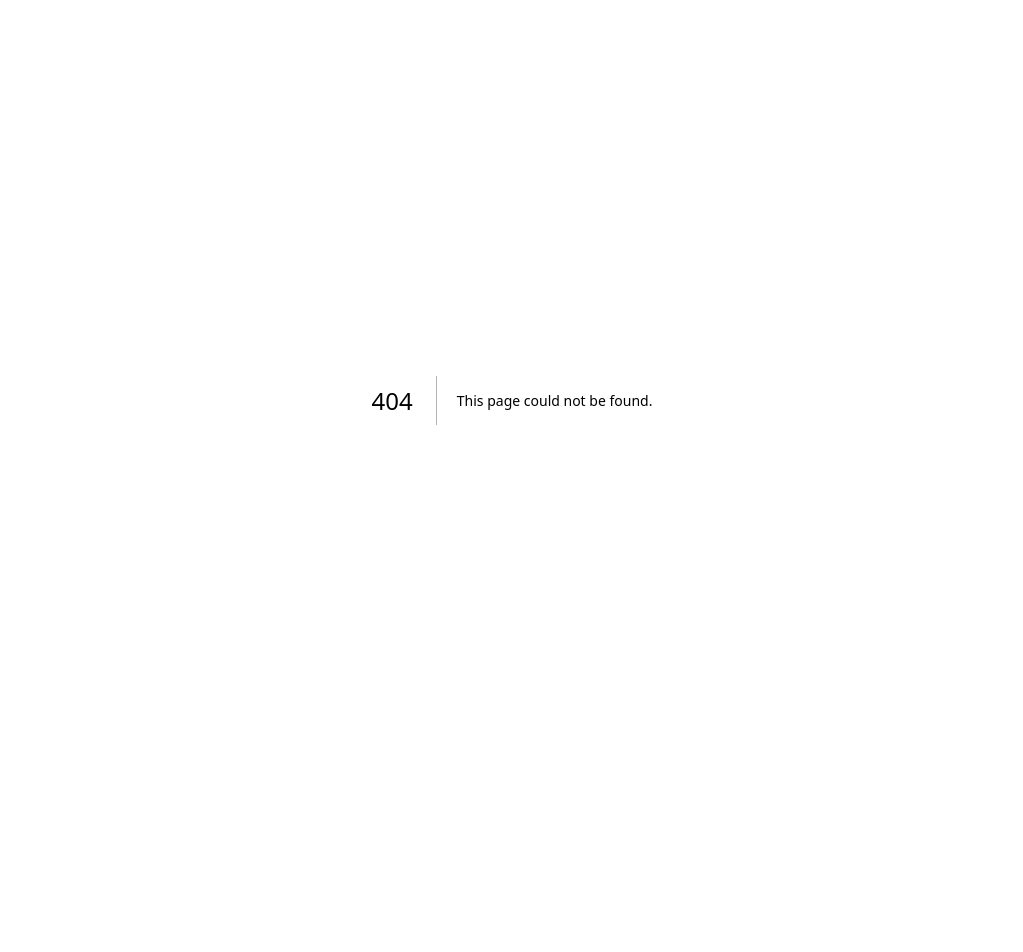
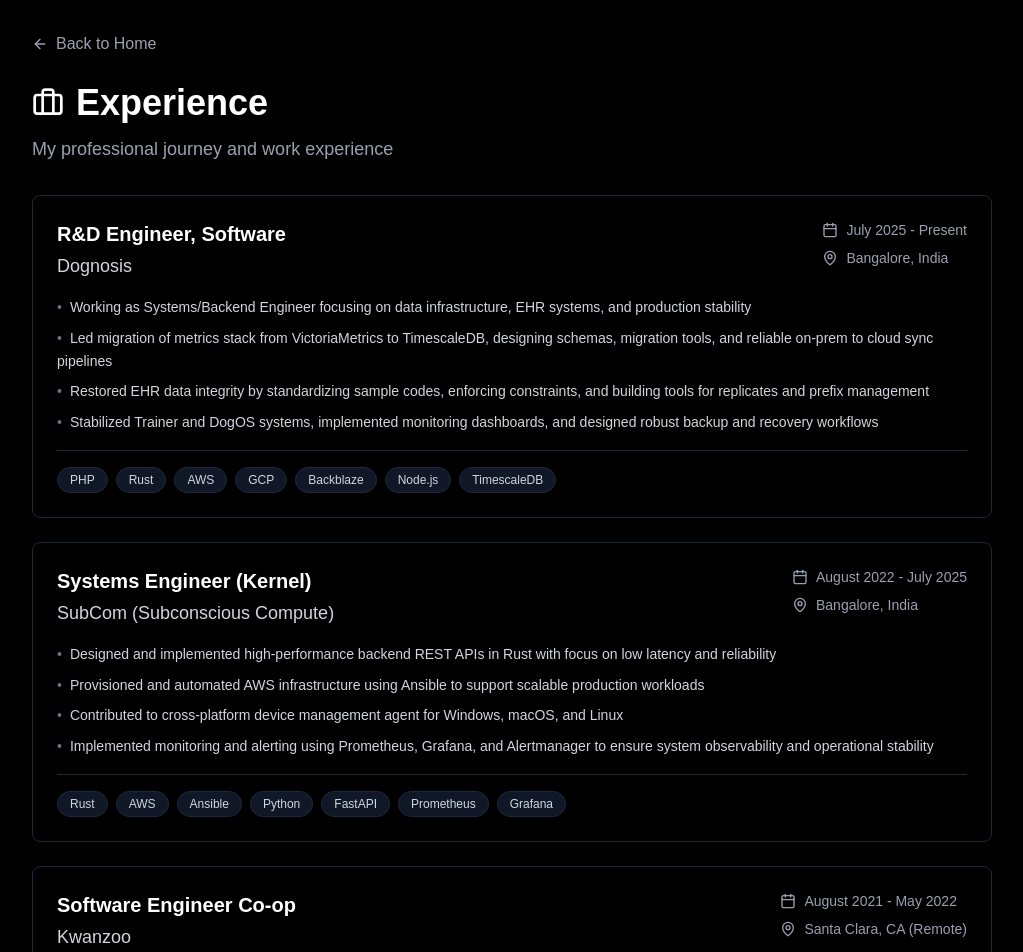
Before and after one commit to vipul43/vipulsme, a Next.js app: page /experience in a window 1280 px wide. Before the commit this address had no page. Shown: the top 952 px of the page, without its empty margins (128-1151 px from the left). Before the commit the page ends 800 px from the top, so only its background shows below. Built offline with nearby package versions, Linux system fonts and the light colour scheme.

Commit message:
feat(experience): add experience page with detailed work history

```diff
--- /dev/null
+++ b/app/components/ExperienceCard.tsx
@@ -0,0 +1,64 @@
+"use client";
+
+import { Calendar, MapPin } from "lucide-react";
+
+interface ExperienceCardProps {
+  company: string;
+  role: string;
+  location: string;
+  period: string;
+  description: string[];
+  technologies?: string[];
+}
+
+export default function ExperienceCard({
+  company,
+  role,
+  location,
+  period,
+  description,
+  technologies,
+}: ExperienceCardProps) {
+  return (
+    <div className="group relative rounded-lg border border-gray-800 bg-black p-6 transition-all duration-200 hover:border-gray-600">
+      <div className="mb-4 flex flex-col gap-4 sm:flex-row sm:items-start sm:justify-between">
+        <div>
+          <h3 className="mb-1 text-xl font-bold text-white">{role}</h3>
+          <p className="text-lg text-gray-300">{company}</p>
+        </div>
+        <div className="flex flex-col gap-2 sm:text-right">
+          <div className="flex items-center gap-2 text-sm text-gray-400">
+            <Calendar className="h-4 w-4" />
+            <span>{period}</span>
+          </div>
+          <div className="flex items-center gap-2 text-sm text-gray-400">
+            <MapPin className="h-4 w-4" />
+            <span>{location}</span>
+          </div>
+        </div>
+      </div>
+
+      <ul className="mb-4 space-y-2">
+        {description.map((item, index) => (
+          <li key={index} className="text-sm leading-relaxed text-gray-300">
+            <span className="mr-2 text-gray-500">•</span>
+            {item}
+          </li>
+        ))}
+      </ul>
+
+      {technologies && technologies.length > 0 && (
+        <div className="mt-4 flex flex-wrap gap-2 border-t border-gray-800 pt-4">
+          {technologies.map((tech) => (
+            <span
+              key={tech}
+              className="rounded-full border border-gray-800 bg-gray-900 px-3 py-1 text-xs text-gray-300"
+            >
+              {tech}
+            </span>
+          ))}
+        </div>
+      )}
+    </div>
+  );
+}
--- a/app/components/ResumeViewer.tsx
+++ b/app/components/ResumeViewer.tsx
@@ -8,10 +8,10 @@
   const [isLoading, setIsLoading] = useState(true);
 
   useEffect(() => {
-    // Set a timeout to hide loading after 2 seconds regardless
+    // Hide loading after 1 second
     const timer = setTimeout(() => {
       setIsLoading(false);
-    }, 2000);
+    }, 1000);
 
     return () => clearTimeout(timer);
   }, []);
--- /dev/null
+++ b/app/experience/page.tsx
@@ -0,0 +1,159 @@
+import { Metadata } from "next";
+import Link from "next/link";
+import { ArrowLeft, Briefcase } from "lucide-react";
+import ExperienceCard from "../components/ExperienceCard";
+
+export const metadata: Metadata = {
+  title: "Experience | Vipul",
+  description: "Professional experience and work history of Vipul",
+};
+
+const experiences = [
+  {
+    company: "Dognosis",
+    role: "R&D Engineer, Software",
+    location: "Bangalore, India",
+    period: "July 2025 - Present",
+    description: [
+      "Working as Systems/Backend Engineer focusing on data infrastructure, EHR systems, and production stability",
+      "Led migration of metrics stack from VictoriaMetrics to TimescaleDB, designing schemas, migration tools, and reliable on-prem to cloud sync pipelines",
+      "Restored EHR data integrity by standardizing sample codes, enforcing constraints, and building tools for replicates and prefix management",
+      "Stabilized Trainer and DogOS systems, implemented monitoring dashboards, and designed robust backup and recovery workflows",
+    ],
+    technologies: [
+      "PHP",
+      "Rust",
+      "AWS",
+      "GCP",
+      "Backblaze",
+      "Node.js",
+      "TimescaleDB",
+    ],
+  },
+  {
+    company: "SubCom (Subconscious Compute)",
+    role: "Systems Engineer (Kernel)",
+    location: "Bangalore, India",
+    period: "August 2022 - July 2025",
+    description: [
+      "Designed and implemented high-performance backend REST APIs in Rust with focus on low latency and reliability",
+      "Provisioned and automated AWS infrastructure using Ansible to support scalable production workloads",
+      "Contributed to cross-platform device management agent for Windows, macOS, and Linux",
+      "Implemented monitoring and alerting using Prometheus, Grafana, and Alertmanager to ensure system observability and operational stability",
+    ],
+    technologies: [
+      "Rust",
+      "AWS",
+      "Ansible",
+      "Python",
+      "FastAPI",
+      "Prometheus",
+      "Grafana",
+    ],
+  },
+  {
+    company: "Kwanzoo",
+    role: "Software Engineer Co-op",
+    location: "Santa Clara, CA (Remote)",
+    period: "August 2021 - May 2022",
+    description: [
+      "Engineered full-stack features for the Open Go-to-Market Platform using VueJS and Spring Boot",
+      "Built REST APIs for CRUD operations on MySQL and ElasticSearch",
+      "Collaborated with C-suite on release deployment and P1 issue resolution",
+      "Authored comprehensive technical design docs",
+      "Completed as split academic co-op earning 10 total credits",
+    ],
+    technologies: [
+      "VueJS",
+      "Spring Boot",
+      "MySQL",
+      "ElasticSearch",
+      "AWS S3",
+      "Java",
+    ],
+  },
+  {
+    company: "Kwanzoo",
+    role: "Software Engineer Intern",
+    location: "Santa Clara, CA (Remote)",
+    period: "June 2021 - August 2021",
+    description: [
+      "Designed automated monitoring tool using Spring Boot to track corporate data from Google DV360 and AppNexus DSPs",
+      "Implemented logic to perform health checks and trigger automated email logs for system anomalies",
+      "Assisted senior engineers in deep-copying and synchronizing large datasets between ElasticSearch indices to ensure data integrity",
+    ],
+    technologies: [
+      "Java",
+      "Spring Boot",
+      "JavaScript",
+      "VueJS",
+      "ElasticSearch",
+    ],
+  },
+  {
+    company: "Kwanzoo",
+    role: "Software Engineer Trainee",
+    location: "Santa Clara, CA (Remote)",
+    period: "January 2021 - February 2021",
+    description: [
+      "Completed intensive mentorship and technical training program focused on software engineering best practices",
+      "Maintained dedicated GitHub repository to document daily progress, coding exercises, and version control workflows",
+      "Gained foundational proficiency in company's development stack, preparing for live project contributions",
+    ],
+    technologies: ["Git", "GitHub", "Software Engineering"],
+  },
+  {
+    company: "UST Global",
+    role: "Machine Learning Intern",
+    location: "Trivandrum, Kerala (Remote)",
+    period: "June 2020 - July 2020",
+    description: [
+      "Focused on image captioning using deep learning, implementing and iteratively improving CNN-LSTM based architecture",
+      "Applied transfer learning using Inception and ResNet models",
+      "Experimented with dropout techniques to reduce overfitting and trained models on Flickr8k dataset",
+      "Evaluated performance through loss analysis and qualitative result comparisons",
+    ],
+    technologies: [
+      "Python",
+      "Deep Learning",
+      "CNN",
+      "LSTM",
+      "TensorFlow",
+      "Keras",
+    ],
+  },
+];
+
+export default function ExperiencePage() {
+  return (
+    <div className="min-h-screen bg-black">
+      <div className="mx-auto max-w-5xl px-4 py-8 sm:px-6 lg:px-8">
+        <div className="mb-6">
+          <Link
+            href="/"
+            className="inline-flex items-center gap-2 text-gray-400 transition-colors hover:text-white"
+          >
+            <ArrowLeft className="h-4 w-4" />
+            <span>Back to Home</span>
+          </Link>
+        </div>
+
+        <div className="mb-8">
+          <div className="mb-3 flex items-center gap-3">
+            <Briefcase className="h-8 w-8 text-white" />
+            <h1 className="text-4xl font-bold text-white">Experience</h1>
+          </div>
+          <p className="text-lg text-gray-400">
+            My professional journey and work experience
+          </p>
+        </div>
+
+        <div className="space-y-6">
+          {experiences.map((exp, index) => (
+            <ExperienceCard key={index} {...exp} />
+          ))}
+        </div>
+      </div>
+    </div>
+  );
+}
```
Also changed, not shown: 2 other files (tests, documents, lock files or other folders).
